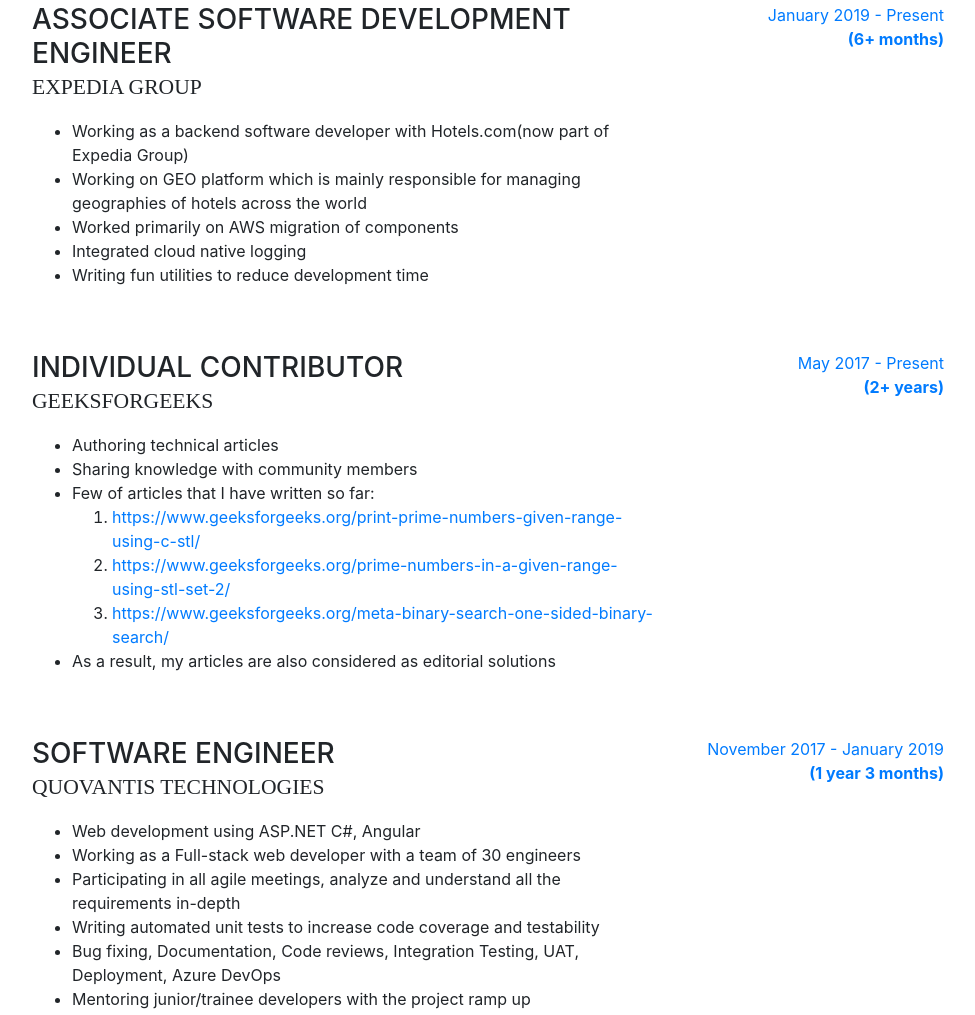
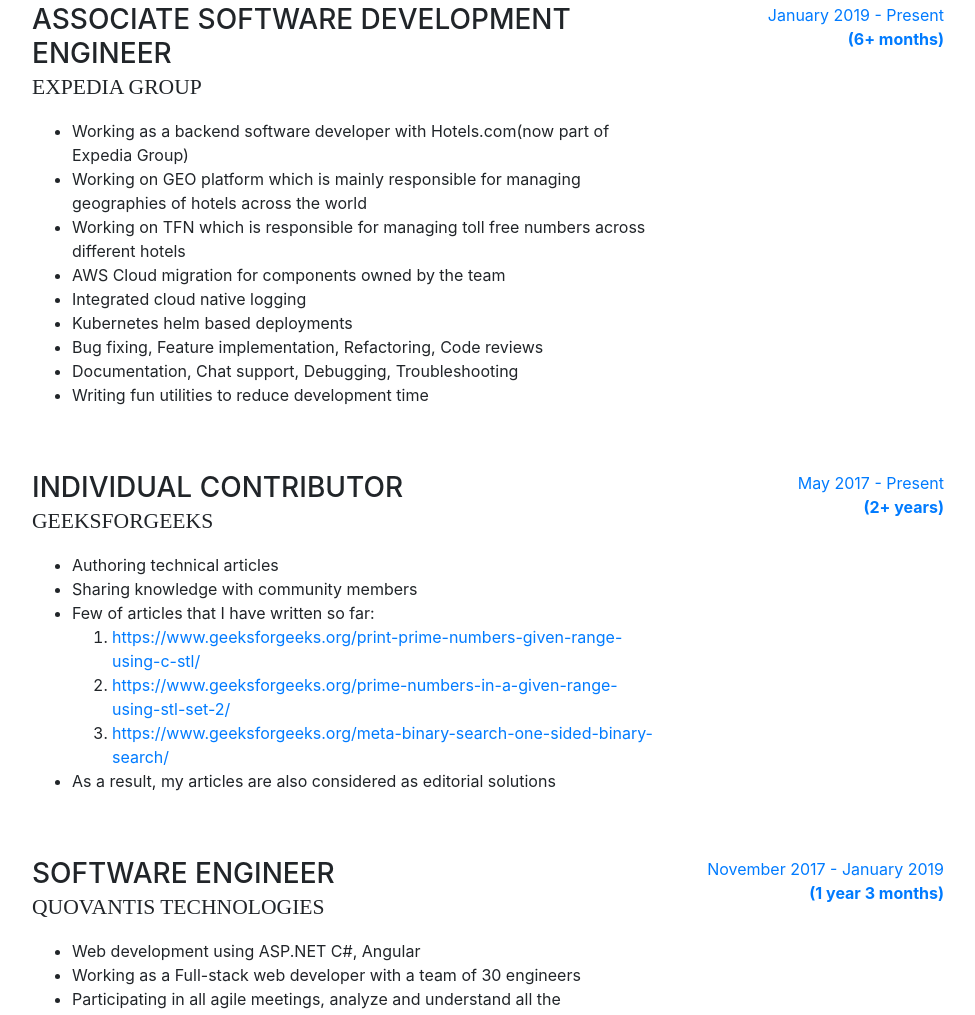
Before and after one commit to 0001vrn/0001vrn.github.io, a website with bundled scripts: page index.html in a window 1280 px wide. Shown: the part 931-1946 px from the top of the page, without its empty margins (288-1263 px from the left). Built offline with nearby package versions, Linux system fonts and the light colour scheme; a web font is replaced by a local one.

Commit message:
added more details in current role, resume updated

```diff
--- a/index.html
+++ b/index.html
@@ -134,8 +134,12 @@
               <ul>
                 <li>Working as a backend software developer with Hotels.com(now part of Expedia Group)</li>
                 <li>Working on GEO platform which is mainly responsible for managing geographies of hotels across the world</li>
-                <li>Worked primarily on AWS migration of components</li>
+                <li>Working on TFN which is responsible for managing toll free numbers across different hotels</li>
+                <li>AWS Cloud migration for components owned by the team</li>
                 <li>Integrated cloud native logging</li>
+                <li>Kubernetes helm based deployments</li>
+                <li>Bug fixing, Feature implementation, Refactoring, Code reviews</li>
+                <li>Documentation, Chat support, Debugging, Troubleshooting</li>
                 <li>Writing fun utilities to reduce development time</li>
               </ul>
             </div>
```
Also changed, not shown: 1 other file.
